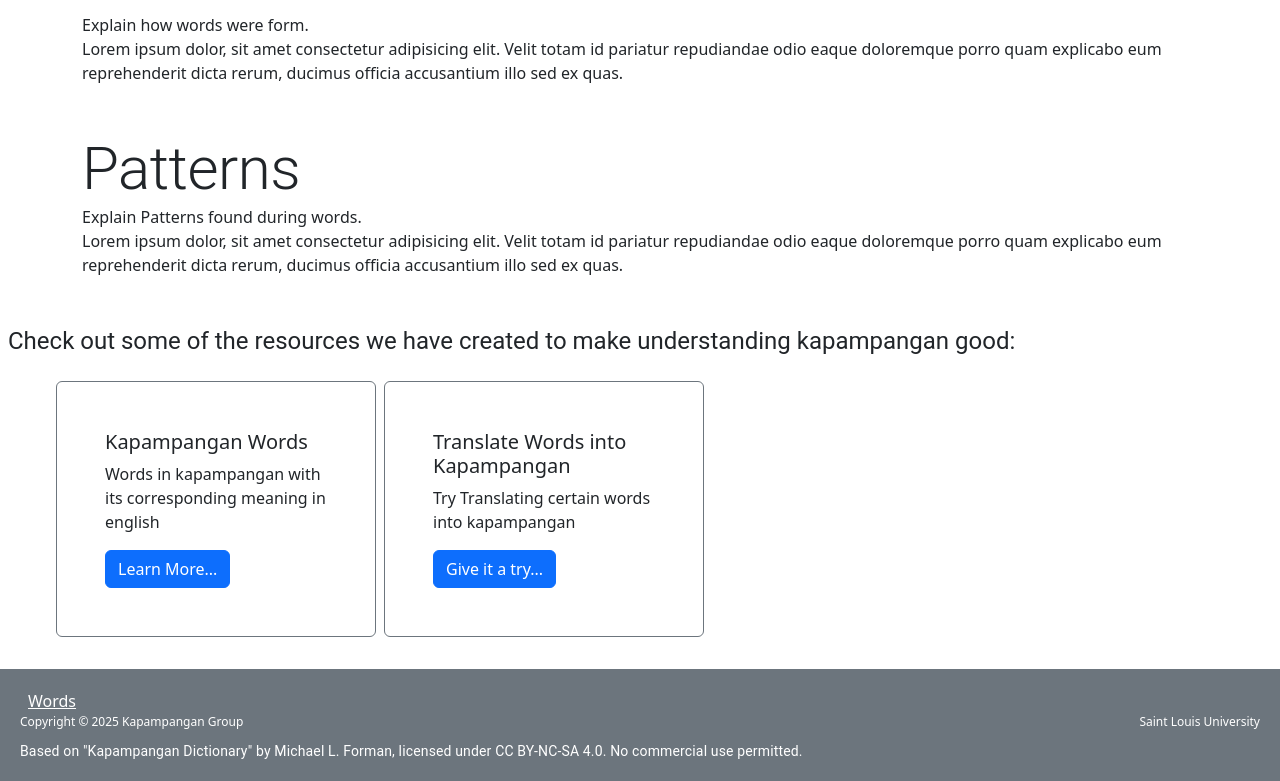
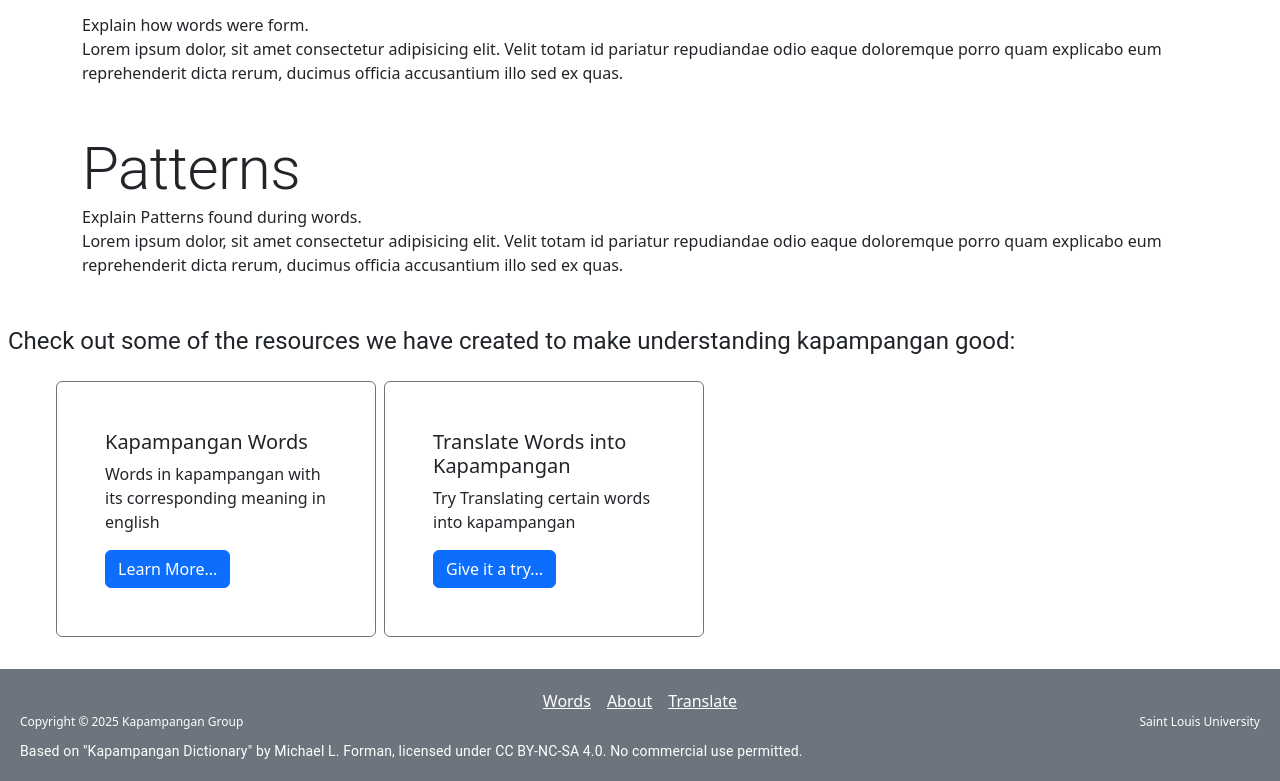
Before and after one commit to Reytsard/kpmpngn-lexicon, a React (Vite) app: page / in a window 1280 px wide. Shown: the part 323-1104 px from the top of the page. Built offline with nearby package versions, Linux system fonts and the light colour scheme.

Commit message:
Added (/about & /translate) as NavLink in Footer.jsx and Additional alignment for footer-top in index.css

```diff
--- a/src/components/Footer.jsx
+++ b/src/components/Footer.jsx
@@ -4,7 +4,11 @@ import { NavLink } from "react-router";
 
 export default function Footer() {
     return <footer className="w-full bg-secondary">
-        <NavLink to={'/words'} className="px-2 text-white rounded">Words</NavLink>
+            <div className="footer-top">
+              <NavLink to={'/words'} className="px-2 text-white rounded">Words</NavLink>
+              <NavLink to={'/about'} className="px-2 text-white rounded">About</NavLink>
+              <NavLink to={'/translate'} className="px-2 text-white rounded">Translate</NavLink>
+            </div>
             <div className="footer-main">
                 <div className="footer-left">
                     Copyright © 2025 Kapampangan Group
--- a/src/index.css
+++ b/src/index.css
@@ -91,6 +91,11 @@ footer {
   padding: 20px;
 }
 
+.footer-top{
+  display: flex;
+  justify-content: center;
+}
+
 .footer-main {
   display: flex;
   justify-content: space-between;
```
